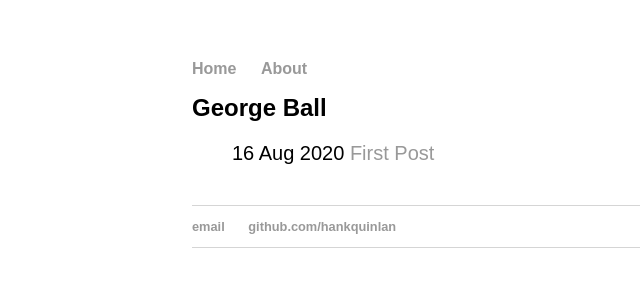
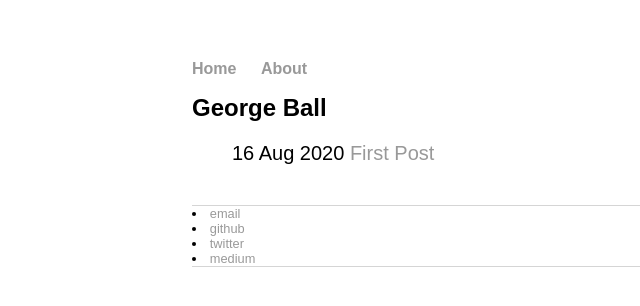
Before and after one commit to georgeball95/georgeball95.github.io, a Jekyll site: the page built from index.html, in a window 1280 px wide. Shown: the top 306 px of the page, without its empty margins (0-640 px from the left). Built offline with Jekyll 4.4.1, drawn with Linux system fonts in a browser that asks for light colours.

Commit message:
Update index.html

```diff
--- a/index.html
+++ b/index.html
@@ -11,8 +11,8 @@ title: George Ball
 </ul>
 
 <footer>
-    <ul>
-        <li><a href="mailto:hankquinlanhub@gmail.com">email</a></li>
-        <li><a href="https://github.com/hankquinlan">github.com/hankquinlan</a></li>
-  </ul>
+        <li><a href="mailto:georgeball95@gmail.com">email</a></li>
+        <li><a href="https://github.com/georgeball95">github</a></li>
+        <li><a href="https://twitter.com/GeorgeBall95">twitter</a></li>
+        <li><a href="https://medium.com/@georgeball95">medium</a></li>
 </footer>
```
